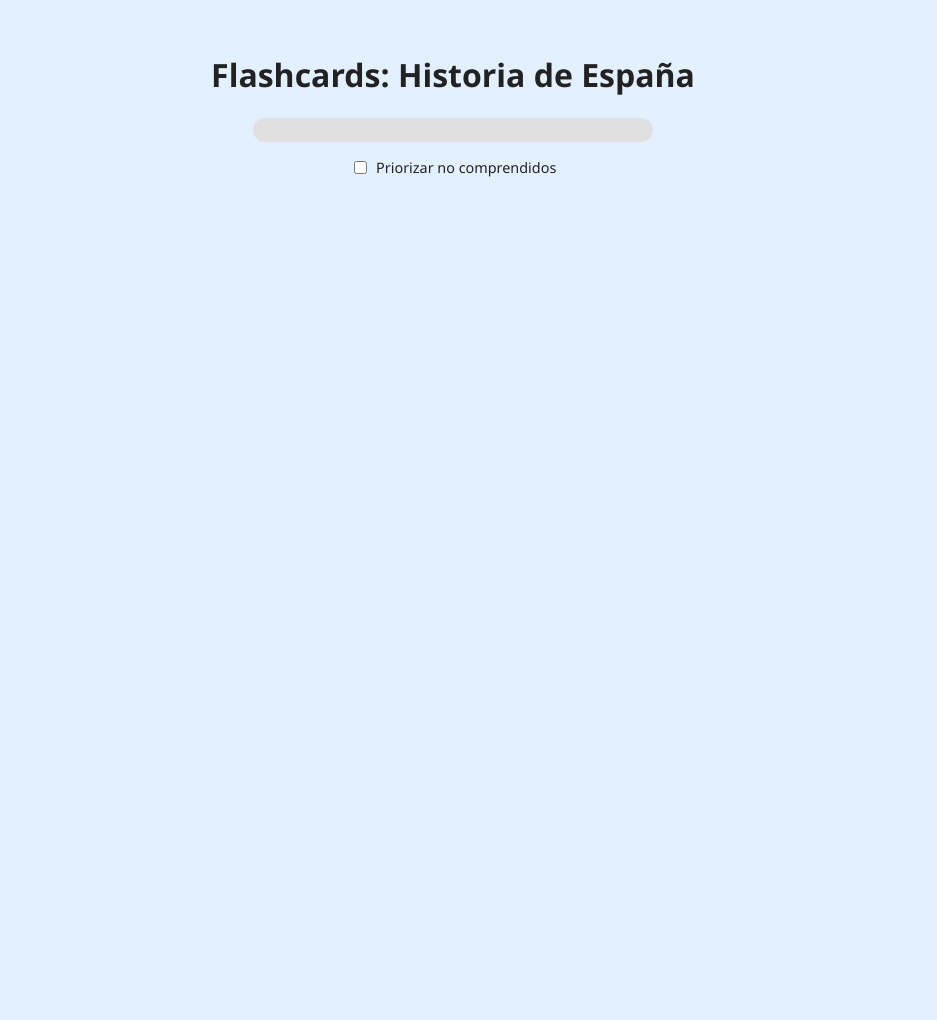
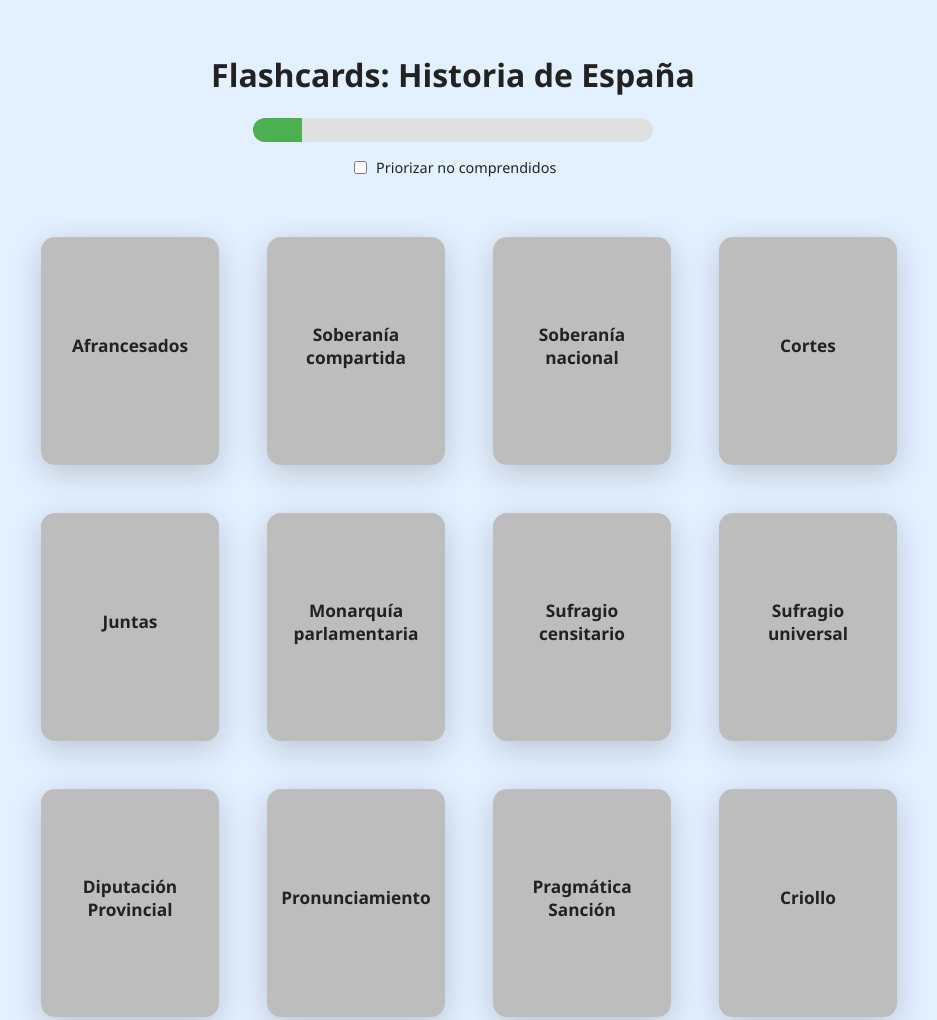
Before and after one commit to superbandura/Flashcards-Historia-Espa-a, a plain HTML site: page index.html in a window 1280 px wide. Shown: the top 1020 px of the page, without its empty margins (187-1124 px from the left). Drawn offline with Linux system fonts and the light colour scheme.

Commit message:
Show first deck on initialization

```diff
--- a/index.html
+++ b/index.html
@@ -318,6 +318,7 @@
       togglePriority.addEventListener('change', () => {
         state.prioritizeUnknown = togglePriority.checked;
       });
+      showNewDeck();
       updateGlobalProgress();
     }
 
```
